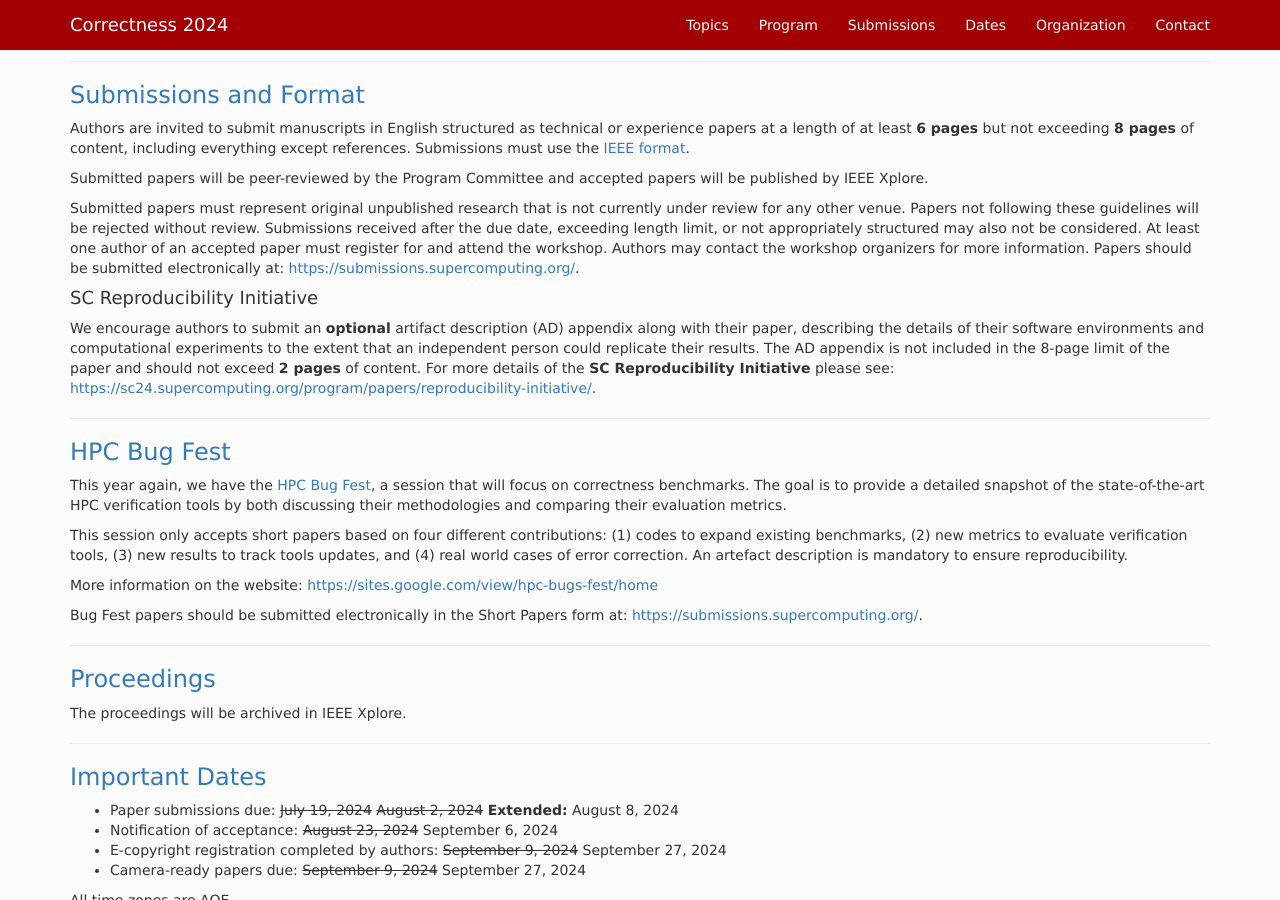
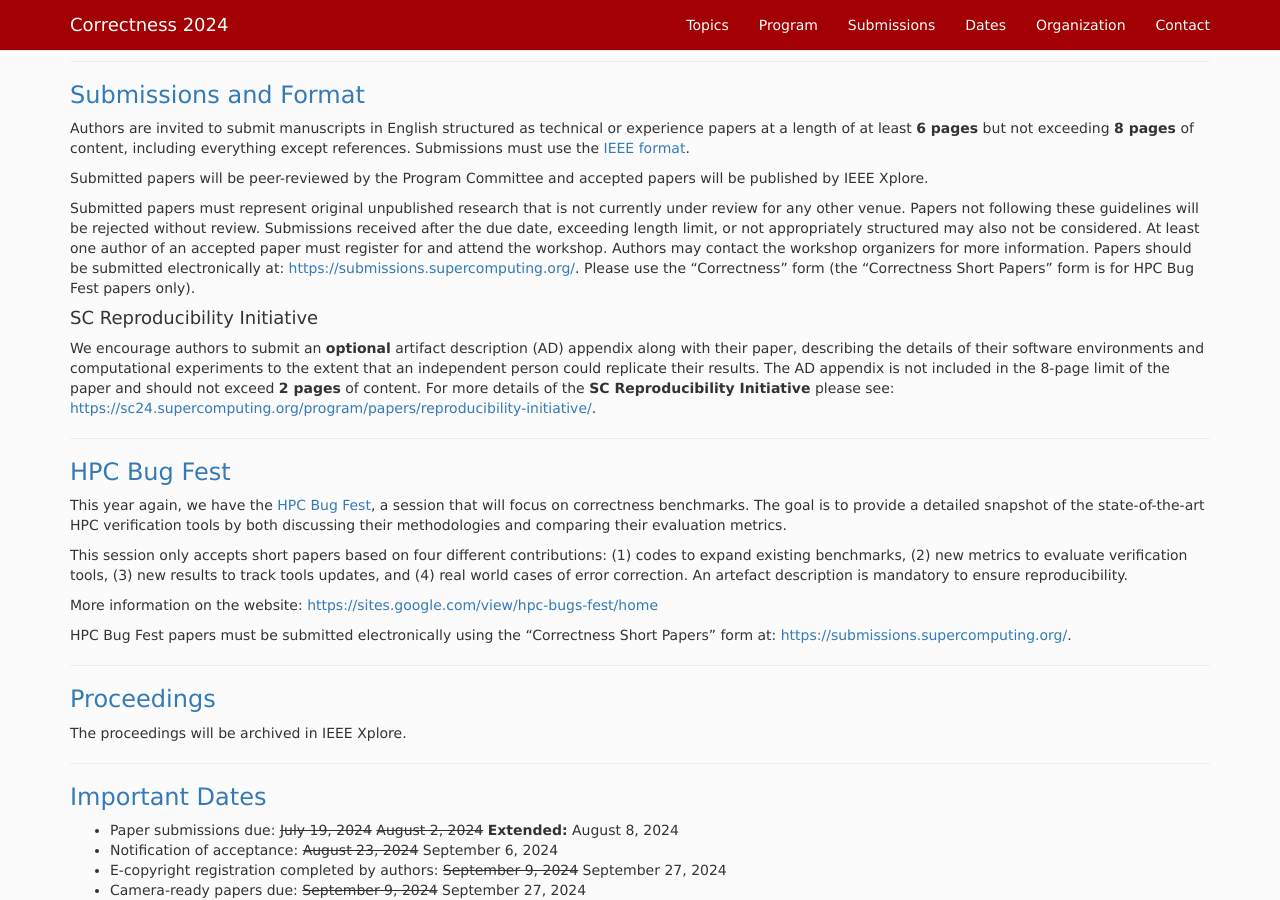
Before and after one commit to correctness-workshop/2024, a Jekyll site: the page built from index.md, in a window 1280 px wide and 900 px high, scrolled down 1367 px. Built offline with Jekyll 4.4.1, drawn with Linux system fonts in a browser that asks for light colours; nearby versions of some CDN libraries; the list of posts is cut into pages by our own code.

Commit message:
Update index.md

```diff
--- a/index.md
+++ b/index.md
@@ -69,7 +69,7 @@ Authors are invited to submit manuscripts in English structured as technical or
 <!--Submitted papers will be peer-reviewed by the Program Committee and accepted papers will be published by IEEE Xplore via TCHPC.-->
 Submitted papers will be peer-reviewed by the Program Committee and accepted papers will be published by IEEE Xplore.
 
-Submitted papers must represent original unpublished research that is not currently under review for any other venue. Papers not following these guidelines will be rejected without review. Submissions received after the due date, exceeding length limit, or not appropriately structured may also not be considered. At least one author of an accepted paper must register for and attend the workshop. Authors may contact the workshop organizers for more information. Papers should be submitted electronically at: [https://submissions.supercomputing.org/](https://submissions.supercomputing.org/).
+Submitted papers must represent original unpublished research that is not currently under review for any other venue. Papers not following these guidelines will be rejected without review. Submissions received after the due date, exceeding length limit, or not appropriately structured may also not be considered. At least one author of an accepted paper must register for and attend the workshop. Authors may contact the workshop organizers for more information. Papers should be submitted electronically at: [https://submissions.supercomputing.org/](https://submissions.supercomputing.org/). Please use the "Correctness" form (the "Correctness Short Papers" form is for HPC Bug Fest papers only).
 
 #### SC Reproducibility Initiative
 
@@ -87,7 +87,7 @@ mandatory to ensure reproducibility.
 
 More information on the website: [https://sites.google.com/view/hpc-bugs-fest/home](https://sites.google.com/view/hpc-bugs-fest/home)
 
-Bug Fest papers should be submitted electronically in the Short Papers form at: [https://submissions.supercomputing.org/](https://submissions.supercomputing.org/).
+HPC Bug Fest papers must be submitted electronically using the "Correctness Short Papers" form at: [https://submissions.supercomputing.org/](https://submissions.supercomputing.org/).
 
 ----
 
```
